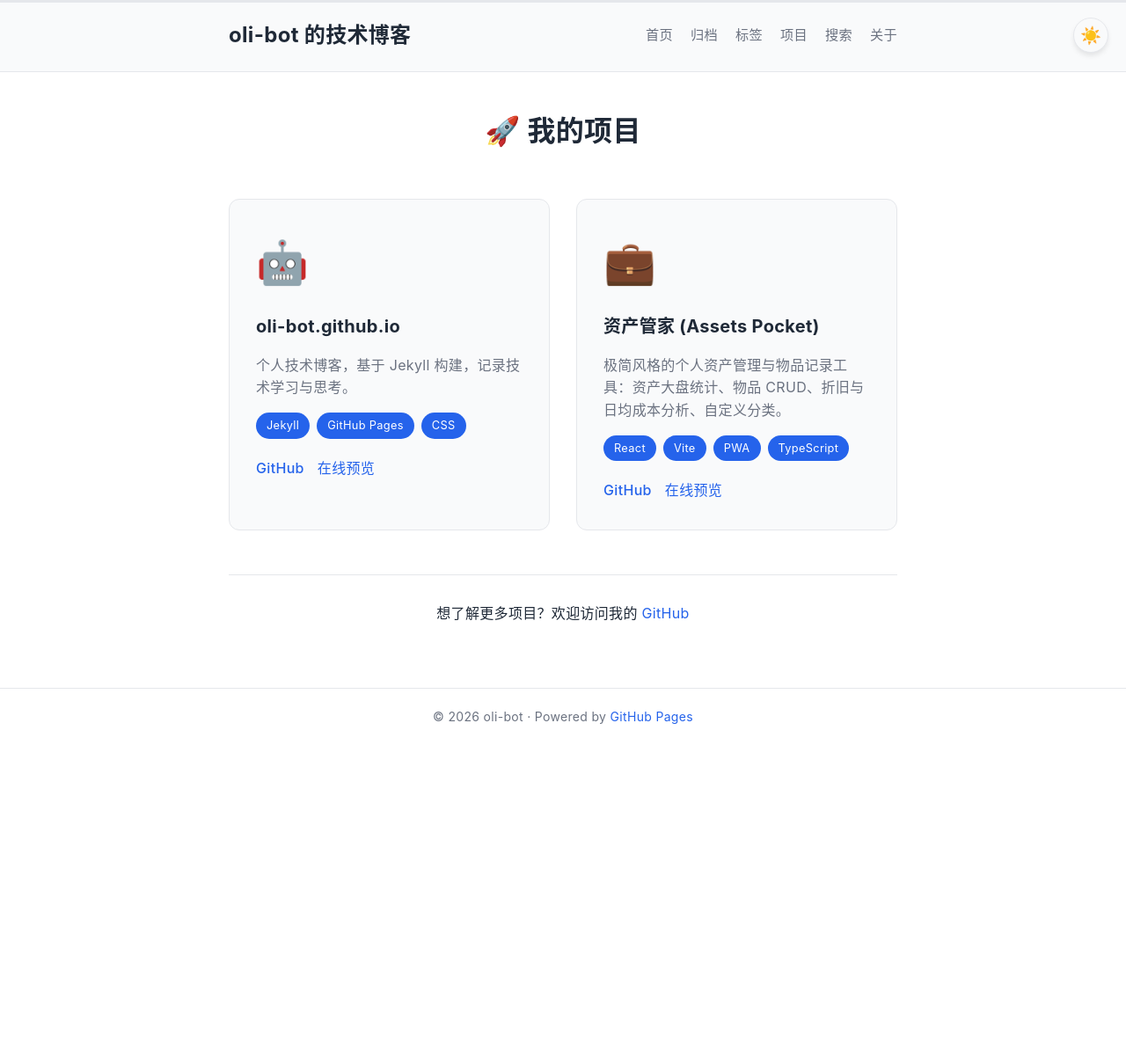
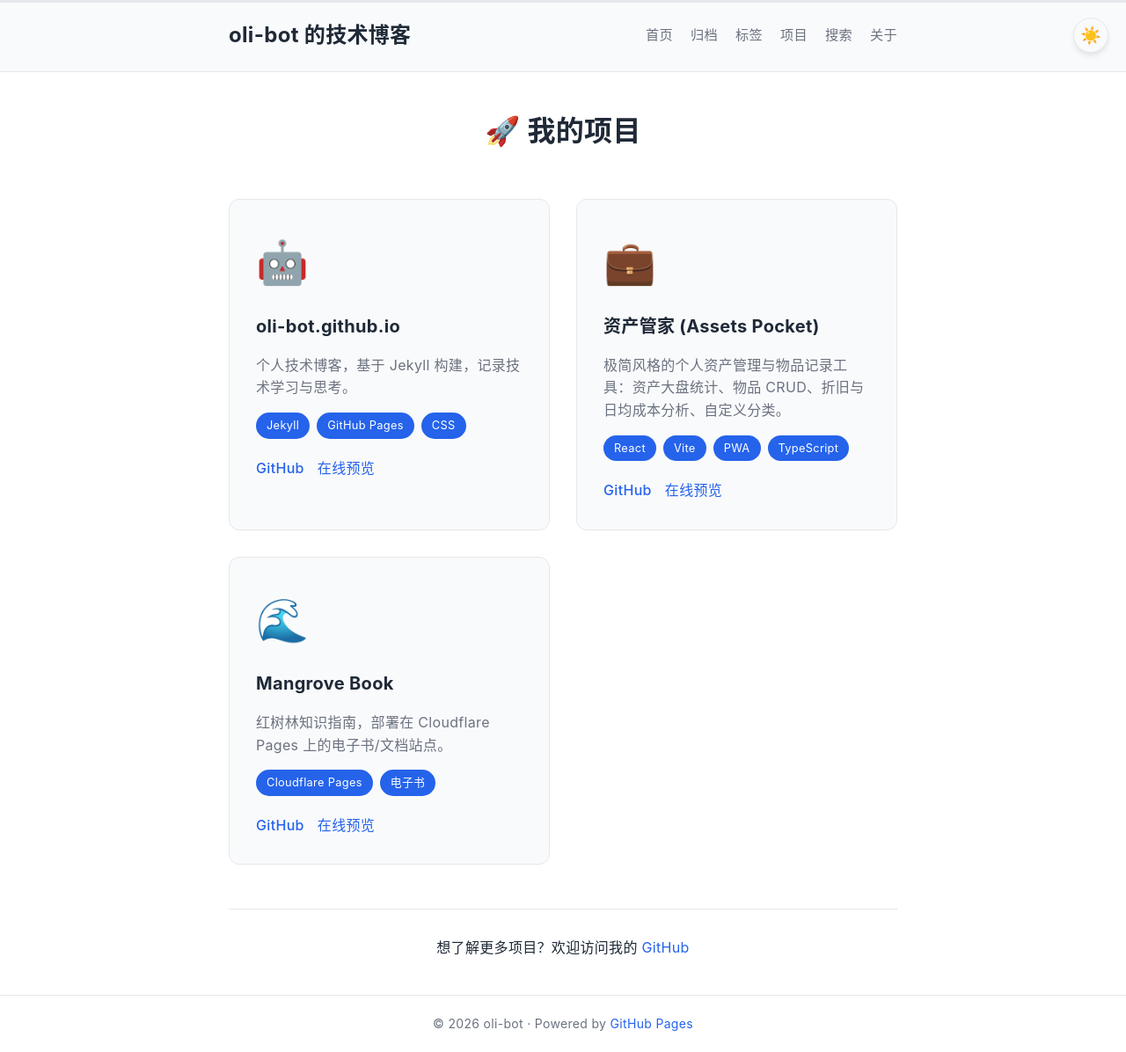
Before and after one commit to oli-bot/oli-bot.github.io, a Jekyll site: the page built from projects.html, in a window 1280 px wide. Shown: the whole page at 88% size. Built offline with Jekyll 4.4.1, drawn with Linux system fonts in a browser that asks for light colours; before the commit the page ends 900 px from its top, so only the background shows below that.

Commit message:
添加 Mangrove Book 项目到我的项目页面

```diff
--- a/projects.html
+++ b/projects.html
@@ -37,6 +37,20 @@ permalink: /projects/
       <div class="project-links">
         <a href="https://github.com/oli-bot/assets_manager" class="project-link">GitHub</a>
         <a href="https://assets-manager-dyf.pages.dev" class="project-link">在线预览</a>
+      </div>
+    </article>
+
+    <article class="project-card">
+      <div class="project-icon">🌊</div>
+      <h3 class="project-title">Mangrove Book</h3>
+      <p class="project-description">红树林知识指南，部署在 Cloudflare Pages 上的电子书/文档站点。</p>
+      <div class="project-tags">
+        <span class="project-tag">Cloudflare Pages</span>
+        <span class="project-tag">电子书</span>
+      </div>
+      <div class="project-links">
+        <a href="https://github.com/oli-bot/mangrove-book" class="project-link">GitHub</a>
+        <a href="https://mangrove-guide.pages.dev" class="project-link">在线预览</a>
       </div>
     </article>
 
```
